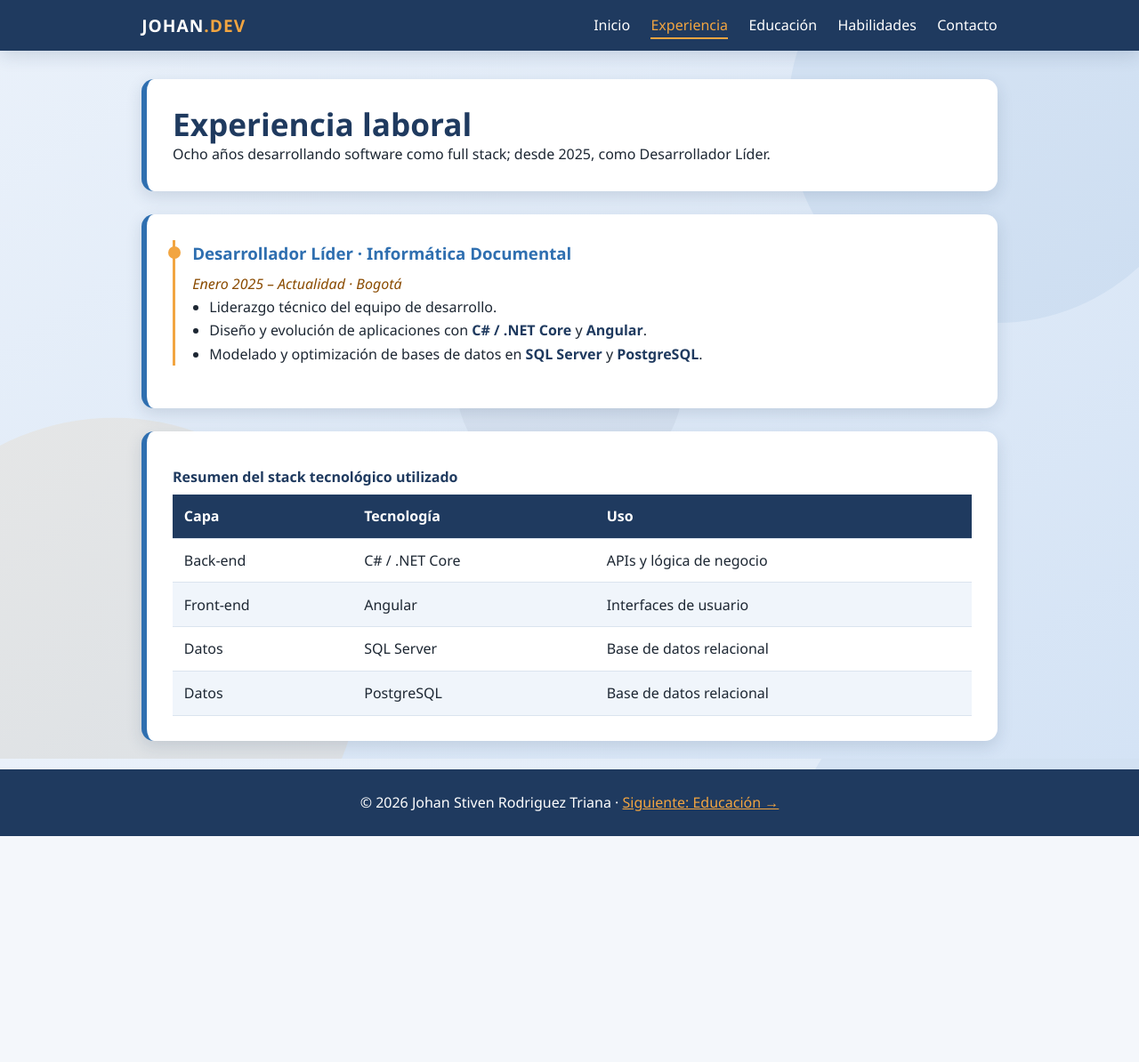
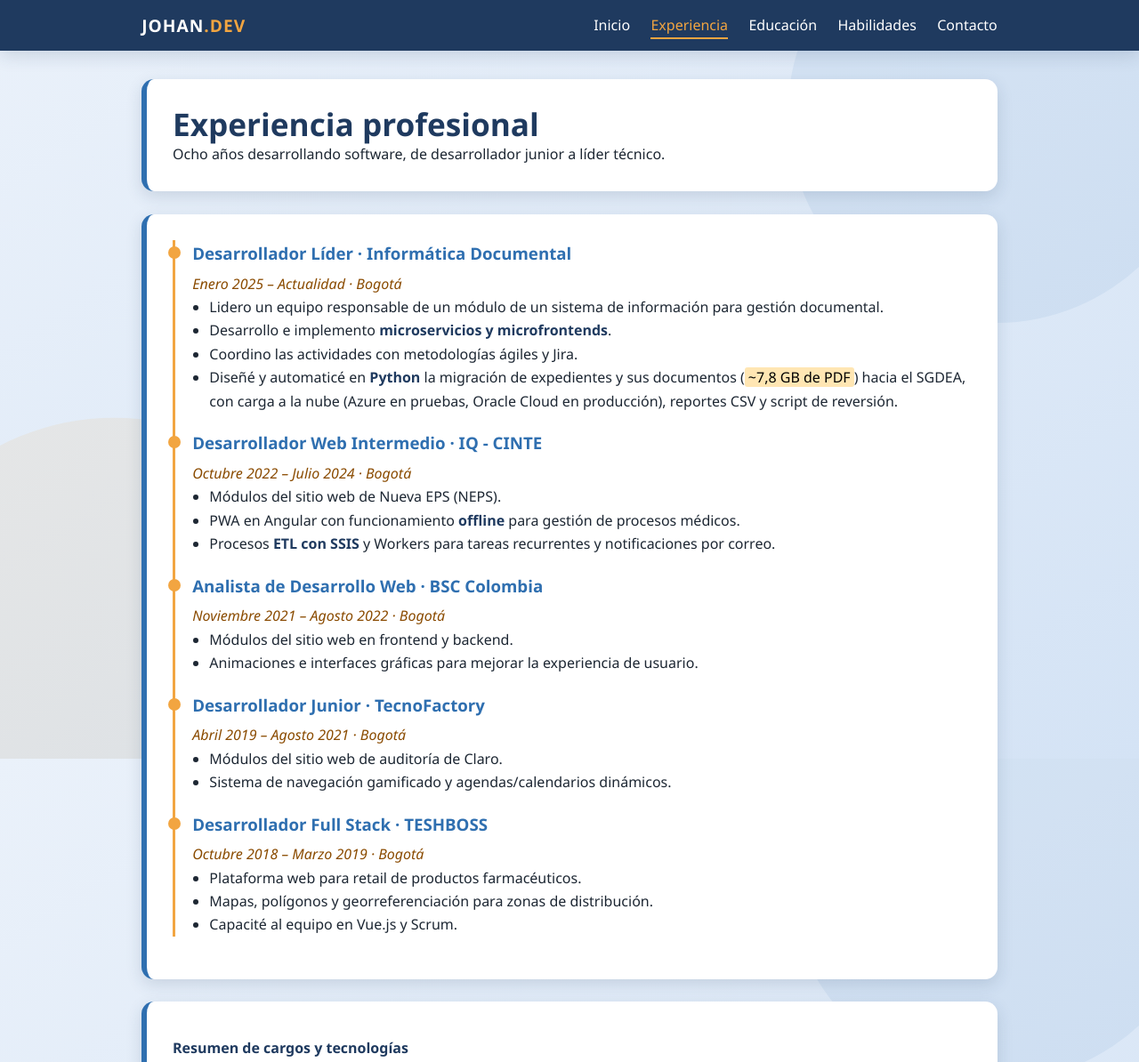
Before and after one commit to johanS123/hoja-de-vida, a plain HTML site: page experiencia.html in a window 1280 px wide. Shown: the top 1194 px of the page at 89% size. Before the commit the page ends 940 px from the top, so only its background shows below. Drawn offline with Linux system fonts and the light colour scheme.

Commit message:
Actualizar contenido con el CV 2026

```diff
--- a/experiencia.html
+++ b/experiencia.html
@@ -22,35 +22,79 @@
 
   <main>
     <section class="tarjeta">
-      <h1>Experiencia laboral</h1>
-      <p>Ocho años desarrollando software como full stack; desde 2025, como Desarrollador Líder.</p>
+      <h1>Experiencia profesional</h1>
+      <p>Ocho años desarrollando software, de desarrollador junior a líder técnico.</p>
     </section>
 
     <section class="tarjeta">
       <div class="linea">
+
         <div class="hito">
           <h3>Desarrollador Líder · Informática Documental</h3>
           <p><em>Enero 2025 – Actualidad · Bogotá</em></p>
           <ul style="margin-left:1.2rem">
-            <li>Liderazgo técnico del equipo de desarrollo.</li>
-            <li>Diseño y evolución de aplicaciones con <strong>C# / .NET Core</strong> y <strong>Angular</strong>.</li>
-            <li>Modelado y optimización de bases de datos en <strong>SQL Server</strong> y <strong>PostgreSQL</strong>.</li>
+            <li>Lidero un equipo responsable de un módulo de un sistema de información para gestión documental.</li>
+            <li>Desarrollo e implemento <strong>microservicios y microfrontends</strong>.</li>
+            <li>Coordino las actividades con metodologías ágiles y Jira.</li>
+            <li>Diseñé y automaticé en <strong>Python</strong> la migración de expedientes y sus documentos
+              (<mark>~7,8 GB de PDF</mark>) hacia el SGDEA, con carga a la nube
+              (Azure en pruebas, Oracle Cloud en producción), reportes CSV y script de reversión.</li>
           </ul>
         </div>
+
+        <div class="hito">
+          <h3>Desarrollador Web Intermedio · IQ - CINTE</h3>
+          <p><em>Octubre 2022 – Julio 2024 · Bogotá</em></p>
+          <ul style="margin-left:1.2rem">
+            <li>Módulos del sitio web de Nueva EPS (NEPS).</li>
+            <li>PWA en Angular con funcionamiento <strong>offline</strong> para gestión de procesos médicos.</li>
+            <li>Procesos <strong>ETL con SSIS</strong> y Workers para tareas recurrentes y notificaciones por correo.</li>
+          </ul>
+        </div>
+
+        <div class="hito">
+          <h3>Analista de Desarrollo Web · BSC Colombia</h3>
+          <p><em>Noviembre 2021 – Agosto 2022 · Bogotá</em></p>
+          <ul style="margin-left:1.2rem">
+            <li>Módulos del sitio web en frontend y backend.</li>
+            <li>Animaciones e interfaces gráficas para mejorar la experiencia de usuario.</li>
+          </ul>
+        </div>
+
+        <div class="hito">
+          <h3>Desarrollador Junior · TecnoFactory</h3>
+          <p><em>Abril 2019 – Agosto 2021 · Bogotá</em></p>
+          <ul style="margin-left:1.2rem">
+            <li>Módulos del sitio web de auditoría de Claro.</li>
+            <li>Sistema de navegación gamificado y agendas/calendarios dinámicos.</li>
+          </ul>
+        </div>
+
+        <div class="hito">
+          <h3>Desarrollador Full Stack · TESHBOSS</h3>
+          <p><em>Octubre 2018 – Marzo 2019 · Bogotá</em></p>
+          <ul style="margin-left:1.2rem">
+            <li>Plataforma web para retail de productos farmacéuticos.</li>
+            <li>Mapas, polígonos y georreferenciación para zonas de distribución.</li>
+            <li>Capacité al equipo en Vue.js y Scrum.</li>
+          </ul>
+        </div>
+
       </div>
     </section>
 
     <section class="tarjeta">
       <table>
-        <caption>Resumen del stack tecnológico utilizado</caption>
+        <caption>Resumen de cargos y tecnologías</caption>
         <thead>
-          <tr><th>Capa</th><th>Tecnología</th><th>Uso</th></tr>
+          <tr><th>Periodo</th><th>Empresa</th><th>Cargo</th><th>Tecnologías</th></tr>
         </thead>
         <tbody>
-          <tr><td>Back-end</td><td>C# / .NET Core</td><td>APIs y lógica de negocio</td></tr>
-          <tr><td>Front-end</td><td>Angular</td><td>Interfaces de usuario</td></tr>
-          <tr><td>Datos</td><td>SQL Server</td><td>Base de datos relacional</td></tr>
-          <tr><td>Datos</td><td>PostgreSQL</td><td>Base de datos relacional</td></tr>
+          <tr><td>2025 – hoy</td><td>Informática Documental</td><td>Desarrollador Líder</td><td>C#, .NET Core, Angular, Python, SQL Server, PostgreSQL, Azure, OCI</td></tr>
+          <tr><td>2022 – 2024</td><td>IQ - CINTE</td><td>Desarrollador Web Intermedio</td><td>C#, .NET Core, Angular, SQL Server, SSIS, PWA</td></tr>
+          <tr><td>2021 – 2022</td><td>BSC Colombia</td><td>Analista de Desarrollo Web</td><td>Symfony, Angular, MySQL, Sass, JavaScript</td></tr>
+          <tr><td>2019 – 2021</td><td>TecnoFactory</td><td>Desarrollador Junior</td><td>C#, .NET Core, Angular, SQL Server, Sass</td></tr>
+          <tr><td>2018 – 2019</td><td>TESHBOSS</td><td>Desarrollador Full Stack</td><td>Vue.js, JavaScript, georreferenciación, Scrum</td></tr>
         </tbody>
       </table>
     </section>
```
Also changed, not shown: educacion.html (+13 -3 lines), habilidades.html (+22 -13 lines), index.html (+17 -17 lines).
